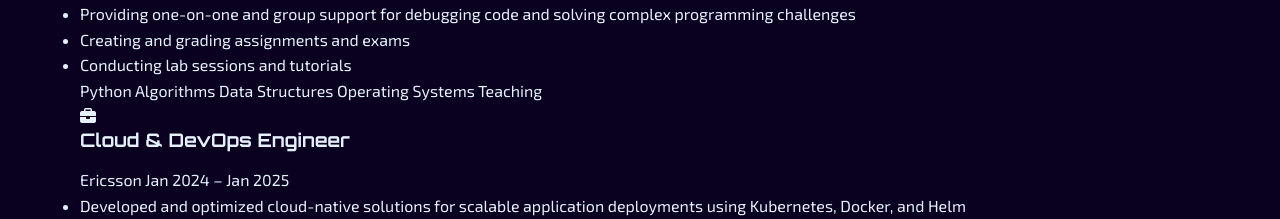
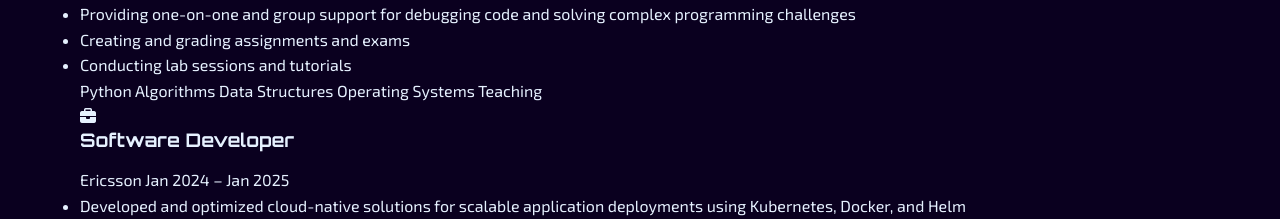
Before and after one commit to abrar2030/Tekvora, a plain HTML site: page index.html in a window 1280 px wide. Shown: the part 3665-3884 px from the top of the page. Drawn offline with Linux system fonts and the light colour scheme.

Commit message:
Auto-commit on 2025-04-23 10:33:47

```diff
--- a/index.html
+++ b/index.html
@@ -1003,7 +1003,7 @@
                         </div>
                         <div class="timeline-content">
                             <div class="timeline-header">
-                                <h3>Cloud & DevOps Engineer</h3>
+                                <h3>Software Developer</h3>
                                 <span class="company">Ericsson</span>
                                 <span class="date">Jan 2024 – Jan 2025</span>
                             </div>
```
